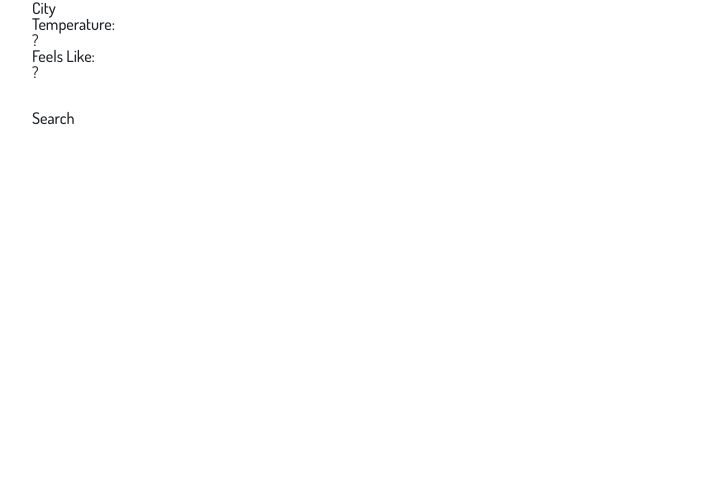
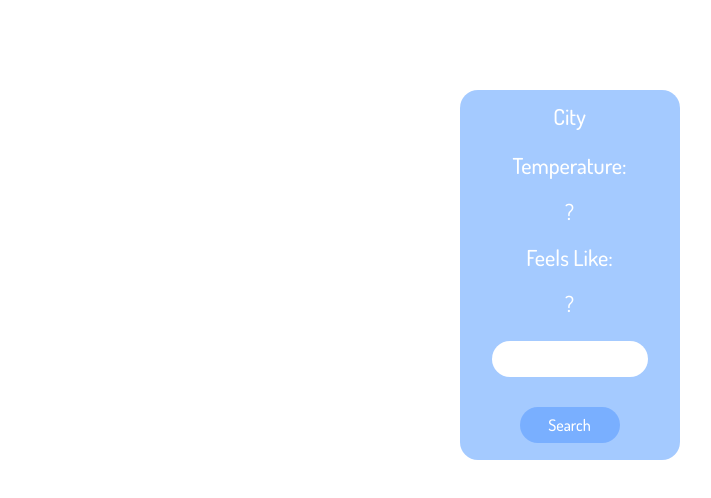
Before and after one commit to abilova-madina/weather, a plain HTML site: page index.html in a window 1280 px wide. Shown: the whole page, without its empty margins (50-761 px from the left). Drawn offline with nearby package versions, Linux system fonts and the light colour scheme.

Commit message:
weather,index.html,

```diff
--- a/_weather.sass
+++ b/_weather.sass
@@ -1 +1,28 @@
 #weather
+    .box
+        width: 220px
+        height: 370px
+        background-color: #a4caff
+        color: #ffff
+        margin-top: 90px
+        border-radius: 18px
+        .data
+            h1
+                font-size: 22px
+                padding: 15px 0
+            h2
+                font-size: 22px
+                padding: 12px 0
+        input
+            padding: 8px 0
+            margin: 15px 0
+            border-radius: 20px
+
+        #btn
+            width: 100px
+            padding: 10px 0
+            // margin-left: 60px
+            margin: 15px 0 10px 60px
+            background-color: #79afff
+            border-radius: 20px
+            // margin-top: 80px
--- a/index.html
+++ b/index.html
@@ -21,11 +21,11 @@
     </header>
 
     <main>
-        <section>
+        <section id="weather">
             <div class="container">
                 <div class="row">
-                    <div class="col-md-3">
-                        <div class="box">
+                    <div class="col-md-3 mx-auto">
+                        <div class="box text-center">
                             <div class="data">
                                 <h1 id="city">
                                     City
```
Also changed, not shown: style.css, 1 other file.
